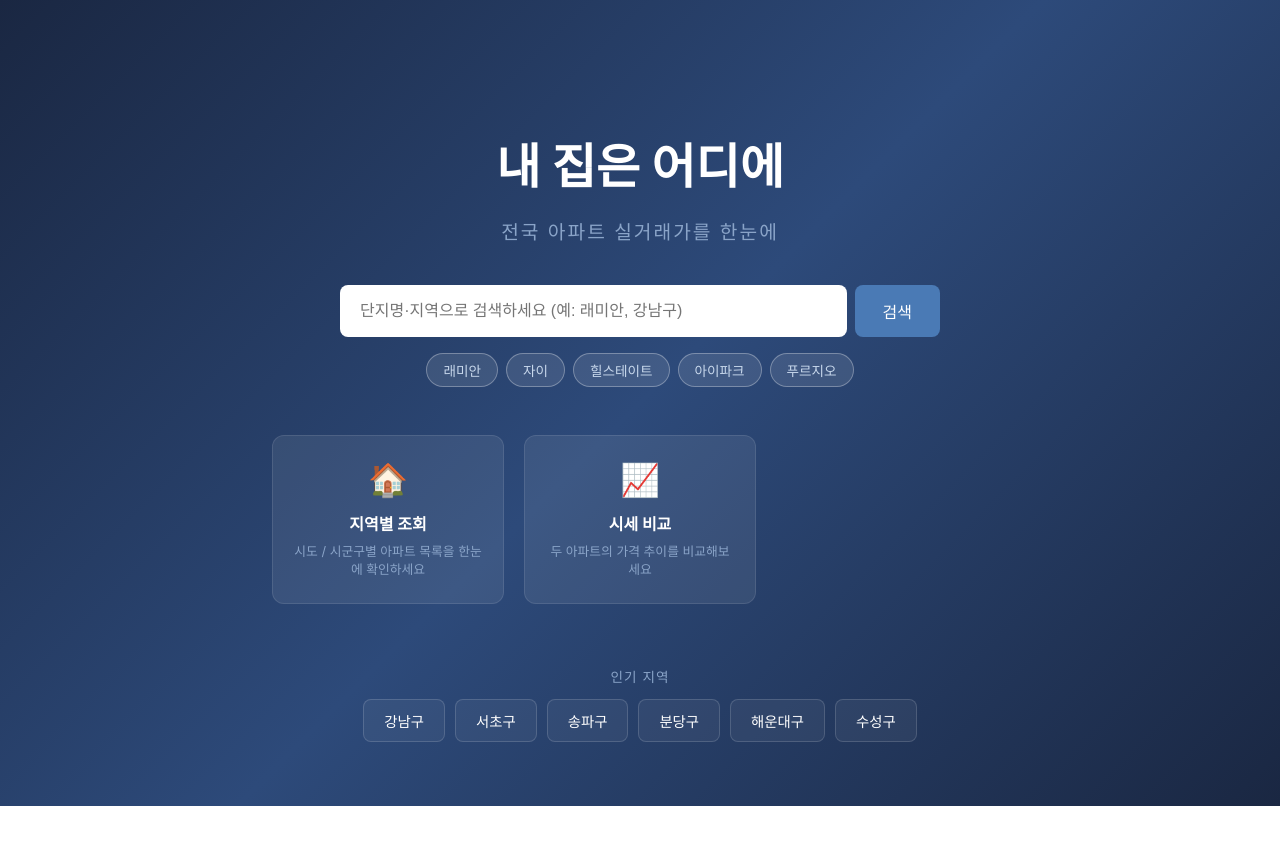
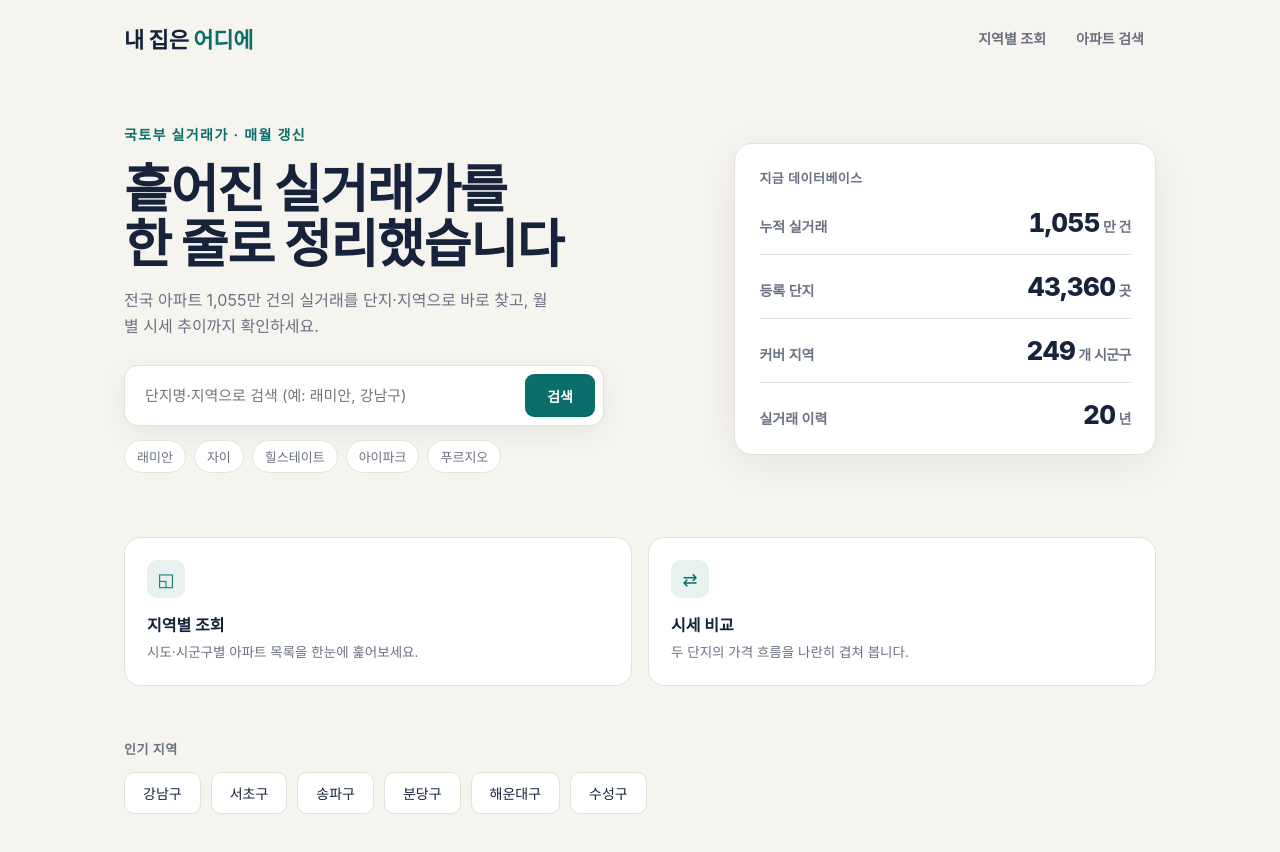
Before and after one commit to SeungWoo1222/WhereMyHome, a React (Create React App) app in the folder frontend/: page / in a window 1280 px wide. Shown: the top 852 px of the page. Before the commit the page ends 806 px from the top, so only its background shows below. Built offline with nearby package versions, Linux system fonts and the light colour scheme.

Commit message:
refactor: 디자인 변경

```diff
--- a/frontend/src/components/Navbar.tsx
+++ b/frontend/src/components/Navbar.tsx
@@ -10,7 +10,7 @@ const Navbar: React.FC = () => {
 
   return (
     <nav className="navbar">
-      <Link to="/" className="nav-logo">WhereMyHome</Link>
+      <Link to="/" className="nav-logo">내 집은 <span>어디에</span></Link>
       <div className="nav-links">
         <Link to="/regions" className={location.pathname === '/regions' ? 'active' : ''}>지역별 조회</Link>
         <Link to="/search?name=" className={location.pathname === '/search' ? 'active' : ''}>아파트 검색</Link>
--- a/frontend/src/components/PriceChart.tsx
+++ b/frontend/src/components/PriceChart.tsx
@@ -36,8 +36,8 @@ const PriceChart: React.FC<Props> = ({ monthlyTrades }) => {
       {
         label: '월 평균가',
         data: monthlyTrades.map(t => t.avgPrice),
-        borderColor: '#4a7ab5',
-        backgroundColor: 'rgba(74, 122, 181, 0.15)',
+        borderColor: '#0B6E6A',
+        backgroundColor: 'rgba(11, 110, 106, 0.15)',
         fill: true,
         tension: 0.4,
         pointRadius: 4,
--- a/frontend/src/index.css
+++ b/frontend/src/index.css
@@ -9,7 +9,8 @@ body {
     sans-serif;
   -webkit-font-smoothing: antialiased;
   -moz-osx-font-smoothing: grayscale;
-  color: #1a2742;
+  color: #16233B;
+  background: #F5F4EF;
 }
 
 @media (max-width: 600px) {
--- a/frontend/src/pages/ApartmentPage.tsx
+++ b/frontend/src/pages/ApartmentPage.tsx
@@ -113,12 +113,6 @@ const ApartmentPage: React.FC = () => {
         </div>
       )}
 
-      {latestTrade && (
-        <button className="calc-link" onClick={() => navigate(`/calculator?price=${latestTrade.price}`)}>
-          이 아파트로 시세 계산기 해보기 →
-        </button>
-      )}
-
       <div className="filter-section">
         <div className="period-tabs">
           {(['6m', '1y', '3y', 'all'] as Period[]).map(p => (
--- a/frontend/src/pages/ComparePage.tsx
+++ b/frontend/src/pages/ComparePage.tsx
@@ -89,7 +89,7 @@ const ComparePage: React.FC = () => {
       {
         label: nameA,
         data: allMonths.map(m => mapA.get(m) ?? null),
-        borderColor: '#4a7ab5', backgroundColor: 'rgba(74, 122, 181, 0.1)',
+        borderColor: '#0B6E6A', backgroundColor: 'rgba(11, 110, 106, 0.1)',
         fill: true, tension: 0.4, pointRadius: 4, pointHoverRadius: 7, borderWidth: 2, spanGaps: true,
       },
       {
--- a/frontend/src/pages/HomePage.css
+++ b/frontend/src/pages/HomePage.css
@@ -1,165 +1,182 @@
 .home {
+  --bg: #F5F4EF;
+  --ink: #16233B;
+  --teal: #0B6E6A;
+  --teal-d: #0a5f5b;
+  --teal-wash: #E7F1F0;
+  --mut: #6A7180;
+  --line: #E3E1D8;
+  --card: #FFFFFF;
+
   min-height: 100vh;
-  background: linear-gradient(135deg, #1a2742 0%, #2d4a7a 50%, #1a2742 100%);
+  background: var(--bg);
+  color: var(--ink);
+  font-family: -apple-system, "Segoe UI", system-ui, sans-serif;
+  -webkit-font-smoothing: antialiased;
 }
 
+/* ===== nav ===== */
+.home-nav {
+  max-width: 1080px;
+  margin: 0 auto;
+  padding: 20px 24px;
+  display: flex;
+  align-items: center;
+  justify-content: space-between;
+}
+.home-logo { font-weight: 800; font-size: 22px; letter-spacing: -0.01em; }
+.home-logo span { color: var(--teal); }
+.home-nav-links { display: flex; gap: 6px; }
+.home-nav-links button {
+  border: 0; background: transparent; cursor: pointer;
+  font-size: 14px; font-weight: 600; color: var(--mut);
+  font-family: inherit; padding: 8px 12px; border-radius: 8px;
+  transition: color 0.15s, background 0.15s;
+}
+.home-nav-links button:hover { color: var(--ink); background: var(--card); }
+
+/* ===== hero (좌우 분할) ===== */
 .home-hero {
-  text-align: center;
-  padding: 6rem 2rem 3rem;
+  max-width: 1080px;
+  margin: 0 auto;
+  padding: 48px 24px 64px;
+  display: grid;
+  grid-template-columns: 1.15fr 0.85fr;
+  gap: 40px;
+  align-items: center;
 }
-
+.hero-eyebrow {
+  font-size: 14px; font-weight: 700; letter-spacing: 0.1em;
+  text-transform: uppercase; color: var(--teal); margin-bottom: 18px;
+}
 .home-title {
-  font-size: 3rem;
-  color: #fff;
-  margin-bottom: 0.5rem;
-  font-weight: 700;
+  font-size: clamp(32px, 4.4vw, 52px);
+  line-height: 1.06;
+  letter-spacing: -0.025em;
+  font-weight: 800;
+  margin: 0 0 16px;
+  text-wrap: balance;
 }
-
 .home-subtitle {
-  font-size: 1.2rem;
-  color: #8aa4c8;
-  margin-bottom: 2.5rem;
-  letter-spacing: 2px;
+  font-size: 16px;
+  color: var(--mut);
+  line-height: 1.6;
+  margin: 0 0 26px;
+  max-width: 42ch;
 }
 
 .home-search {
   display: flex;
-  max-width: 600px;
-  margin: 0 auto;
   gap: 8px;
+  background: var(--card);
+  border: 1px solid var(--line);
+  border-radius: 14px;
+  padding: 8px;
+  box-shadow: 0 8px 30px rgba(22, 35, 59, 0.06);
+  max-width: 480px;
+}
+.home-search input {
+  flex: 1; border: 0; outline: 0; background: transparent;
+  font-size: 15px; padding: 12px; color: var(--ink); font-family: inherit;
+}
+.home-search button {
+  border: 0; background: var(--teal); color: #fff;
+  font-weight: 700; font-size: 14px; padding: 0 22px;
+  border-radius: 9px; cursor: pointer; transition: background 0.15s;
+}
+.home-search button:hover { background: var(--teal-d); }
+
+.quick-search {
+  display: flex; gap: 8px; flex-wrap: wrap; margin-top: 14px;
+}
+.quick-search button {
+  font-size: 13px; color: var(--mut);
+  padding: 6px 12px; border: 1px solid var(--line);
+  border-radius: 999px; background: var(--card); cursor: pointer;
+  transition: all 0.15s;
+}
+.quick-search button:hover { border-color: var(--teal); color: var(--teal); }
+
+/* ===== 통계 패널 ===== */
+.home-panel {
+  background: var(--card);
+  border: 1px solid var(--line);
+  border-radius: 18px;
+  padding: 24px;
+  box-shadow: 0 10px 40px rgba(22, 35, 59, 0.07);
+}
+.home-panel h3 {
+  margin: 0 0 4px;
+  font-size: 13px; letter-spacing: 0.04em;
+  text-transform: uppercase; color: var(--mut);
+}
+.stat {
+  display: flex; align-items: baseline; justify-content: space-between;
+  padding: 16px 0; border-bottom: 1px solid var(--line);
+}
+.stat:last-child { border-bottom: 0; padding-bottom: 0; }
+.stat-k { font-size: 14px; color: var(--mut); font-weight: 600; }
+.stat-v {
+  font-size: 26px; font-weight: 800; letter-spacing: -0.02em;
+  font-variant-numeric: tabular-nums;
+}
+.stat-v em {
+  font-size: 14px; font-style: normal; color: var(--mut);
+  font-weight: 600; margin-left: 3px;
 }
 
-.home-search input {
-  flex: 1;
-  padding: 14px 20px;
-  border: none;
-  border-radius: 8px;
-  font-size: 1rem;
-  outline: none;
+/* ===== features ===== */
+.home-features {
+  max-width: 1080px;
+  margin: 0 auto;
+  padding: 0 24px;
+  display: grid;
+  grid-template-columns: repeat(2, 1fr);
+  gap: 16px;
 }
+.feature-card {
+  background: var(--card);
+  border: 1px solid var(--line);
+  border-radius: 16px;
+  padding: 22px;
+  cursor: pointer;
+  transition: transform 0.15s, box-shadow 0.15s;
+}
+.feature-card:hover {
+  transform: translateY(-3px);
+  box-shadow: 0 14px 34px rgba(22, 35, 59, 0.09);
+}
+.feature-icon {
+  width: 38px; height: 38px; border-radius: 10px;
+  background: var(--teal-wash); color: var(--teal);
+  display: grid; place-items: center; font-size: 18px; margin-bottom: 14px;
+}
+.feature-card h3 { margin: 0 0 6px; font-size: 16px; color: var(--ink); }
+.feature-card p { margin: 0; font-size: 13.5px; color: var(--mut); line-height: 1.5; }
 
-.home-search button {
-  padding: 14px 28px;
-  background: #4a7ab5;
-  color: #fff;
-  border: none;
-  border-radius: 8px;
-  font-size: 1rem;
-  font-weight: 500;
-  cursor: pointer;
-  transition: background 0.2s;
+/* ===== popular ===== */
+.home-popular {
+  max-width: 1080px;
+  margin: 0 auto;
+  padding: 40px 24px 64px;
 }
+.popular-label {
+  color: var(--mut); font-size: 13px; font-weight: 600;
+  letter-spacing: 0.04em; margin-bottom: 14px;
+}
+.popular-grid { display: flex; gap: 10px; flex-wrap: wrap; }
+.popular-grid button {
+  padding: 10px 18px;
+  border: 1px solid var(--line);
+  border-radius: 10px;
+  background: var(--card);
+  color: var(--ink);
+  font-size: 14px; font-weight: 500; cursor: pointer;
+  transition: all 0.15s;
+}
+.popular-grid button:hover { border-color: var(--teal); color: var(--teal); }
 
-.home-search button:hover {
-  background: #3d6098;
+@media (max-width: 760px) {
+  .home-hero { grid-template-columns: 1fr; }
+  .home-features { grid-template-columns: 1fr; }
 }
-
-.quick-search {
-  display: flex;
-  justify-content: center;
-  gap: 8px;
-  margin-top: 1rem;
-  flex-wrap: wrap;
-}
-
-.quick-search button {
-  padding: 6px 16px;
-  border: 1px solid rgba(255, 255, 255, 0.3);
-  border-radius: 20px;
-  background: rgba(255, 255, 255, 0.1);
-  color: #c8d8ec;
-  font-size: 0.85rem;
-  cursor: pointer;
-  transition: all 0.2s;
-}
-
-.quick-search button:hover {
-  background: rgba(255, 255, 255, 0.2);
-  color: #fff;
-}
-
-.home-features {
-  display: grid;
-  grid-template-columns: repeat(3, 1fr);
-  gap: 20px;
-  max-width: 800px;
-  margin: 0 auto;
-  padding: 0 2rem 3rem;
-}
-
-.feature-card {
-  background: rgba(255, 255, 255, 0.08);
-  border: 1px solid rgba(255, 255, 255, 0.1);
-  border-radius: 12px;
-  padding: 24px 20px;
-  text-align: center;
-  cursor: pointer;
-  transition: all 0.2s;
-}
-
-.feature-card:hover {
-  background: rgba(255, 255, 255, 0.15);
-  border-color: rgba(255, 255, 255, 0.25);
-  transform: translateY(-2px);
-}
-
-.feature-icon {
-  font-size: 2rem;
-  margin-bottom: 12px;
-}
-
-.feature-card h3 {
-  color: #fff;
-  font-size: 1rem;
-  margin: 0 0 8px;
-}
-
-.feature-card p {
-  color: #8aa4c8;
-  font-size: 0.8rem;
-  margin: 0;
-  line-height: 1.4;
-}
-
-.home-popular {
-  text-align: center;
-  padding: 0 2rem 4rem;
-}
-
-.popular-label {
-  color: #8aa4c8;
-  font-size: 0.85rem;
-  margin-bottom: 0.8rem;
-  letter-spacing: 1px;
-}
-
-.popular-grid {
-  display: flex;
-  justify-content: center;
-  gap: 10px;
-  flex-wrap: wrap;
-}
-
-.popular-grid button {
-  padding: 10px 20px;
-  border: 1px solid rgba(255, 255, 255, 0.15);
-  border-radius: 8px;
-  background: rgba(255, 255, 255, 0.05);
-  color: #fff;
-  font-size: 0.9rem;
-  cursor: pointer;
-  transition: all 0.2s;
-}
-
-.popular-grid button:hover {
-  background: rgba(255, 255, 255, 0.15);
-  border-color: rgba(255, 255, 255, 0.3);
-}
-
-@media (max-width: 600px) {
-  .home-title { font-size: 2rem; }
-  .home-hero { padding: 4rem 1rem 2rem; }
-  .home-search { flex-direction: column; }
-  .home-search input, .home-search button { width: 100%; }
-  .home-features { grid-template-columns: 1fr; padding: 0 1rem 2rem; }
-}
--- a/frontend/src/pages/HomePage.tsx
+++ b/frontend/src/pages/HomePage.tsx
@@ -13,6 +13,13 @@ const POPULAR = [
 
 const QUICK_SEARCH = ['래미안', '자이', '힐스테이트', '아이파크', '푸르지오'];
 
+const STATS = [
+  { k: '누적 실거래', v: '1,055', unit: '만 건' },
+  { k: '등록 단지', v: '43,360', unit: '곳' },
+  { k: '커버 지역', v: '249', unit: '개 시군구' },
+  { k: '실거래 이력', v: '20', unit: '년' },
+];
+
 const HomePage: React.FC = () => {
   const [keyword, setKeyword] = useState('');
   const navigate = useNavigate();
@@ -26,13 +33,24 @@ const HomePage: React.FC = () => {
 
   return (
     <div className="home">
-      <div className="home-hero">
-        <h1 className="home-title">내 집은 어디에</h1>
-        <p className="home-subtitle">전국 아파트 실거래가를 한눈에</p>
+      <nav className="home-nav">
+        <div className="home-logo">내 집은 <span>어디에</span></div>
+        <div className="home-nav-links">
+          <button onClick={() => navigate('/regions')}>지역별 조회</button>
+          <button onClick={() => navigate('/search?name=')}>아파트 검색</button>
+        </div>
+      </nav>
+
+      <section className="home-hero">
+        <div className="hero-main">
+          <div className="hero-eyebrow">국토부 실거래가 · 매월 갱신</div>
+          <h1 className="home-title">흩어진 실거래가를<br />한 줄로 정리했습니다</h1>
+          <p className="home-subtitle">전국 아파트 1,055만 건의 실거래를 단지·지역으로 바로 찾고, 월별 시세 추이까지 확인하세요.</p>
+
           <form className="home-search" onSubmit={handleSearch}>
             <input
               type="text"
-            placeholder="단지명·지역으로 검색하세요 (예: 래미안, 강남구)"
+              placeholder="단지명·지역으로 검색 (예: 래미안, 강남구)"
               value={keyword}
               onChange={e => setKeyword(e.target.value)}
             />
@@ -48,20 +66,31 @@ const HomePage: React.FC = () => {
           </div>
         </div>
 
-      <div className="home-features">
+        <aside className="home-panel">
+          <h3>지금 데이터베이스</h3>
+          {STATS.map(s => (
+            <div className="stat" key={s.k}>
+              <span className="stat-k">{s.k}</span>
+              <span className="stat-v">{s.v}<em>{s.unit}</em></span>
+            </div>
+          ))}
+        </aside>
+      </section>
+
+      <section className="home-features">
         <div className="feature-card" onClick={() => navigate('/regions')}>
-          <div className="feature-icon">&#127968;</div>
+          <div className="feature-icon">◱</div>
           <h3>지역별 조회</h3>
-          <p>시도 / 시군구별 아파트 목록을 한눈에 확인하세요</p>
+          <p>시도·시군구별 아파트 목록을 한눈에 훑어보세요.</p>
         </div>
         <div className="feature-card" onClick={() => navigate('/search?name=래미안')}>
-          <div className="feature-icon">&#128200;</div>
+          <div className="feature-icon">⇄</div>
           <h3>시세 비교</h3>
-          <p>두 아파트의 가격 추이를 비교해보세요</p>
+          <p>두 단지의 가격 흐름을 나란히 겹쳐 봅니다.</p>
         </div>
-      </div>
+      </section>
 
-      <div className="home-popular">
+      <section className="home-popular">
         <p className="popular-label">인기 지역</p>
         <div className="popular-grid">
           {POPULAR.map(r => (
@@ -70,7 +99,7 @@ const HomePage: React.FC = () => {
             </button>
           ))}
         </div>
-      </div>
+      </section>
     </div>
   );
 };
```
Also changed, not shown: frontend/src/components/Navbar.css (+12 -7 lines), frontend/src/pages/ApartmentPage.css (+18 -18 lines), frontend/src/pages/ComparePage.css (+16 -16 lines), frontend/src/pages/RegionPage.css (+7 -7 lines), frontend/src/pages/SearchPage.css (+21 -21 lines). Lines whose indentation alone changed are shown as unchanged.
